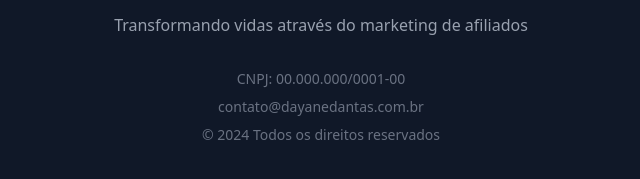
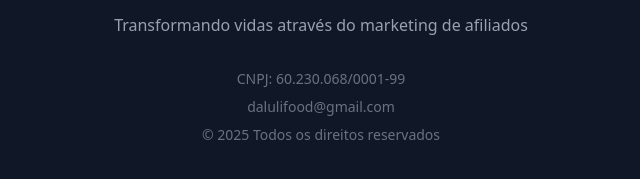
Before and after one commit to LuanCKRG/afiliado_sem_patrao, a website: page index.html in a window 1280 px wide. Shown: the part 8837-9016 px from the top of the page, 319-959 px from the left. Drawn offline with nearby package versions, Linux system fonts and the light colour scheme; files that its build step writes are made by us from their sources.

Commit message:
fix(footer): update CNPJ, contact email, and copyright year

```diff
--- a/index.html
+++ b/index.html
@@ -643,9 +643,9 @@
             <h3 class="text-2xl font-bold mb-4">Dayane Dantas - Curso de Afiliados</h3>
             <p class="text-gray-400 mb-8">Transformando vidas através do marketing de afiliados</p>
             <div class="space-y-2 text-sm text-gray-500">
-                <p>CNPJ: 00.000.000/0001-00</p>
-                <p>contato@dayanedantas.com.br</p>
-                <p>© 2024 Todos os direitos reservados</p>
+                <p>CNPJ: 60.230.068/0001-99</p>
+                <p>dalulifood@gmail.com</p>
+                <p>© 2025 Todos os direitos reservados</p>
             </div>
         </div>
     </footer>
```
